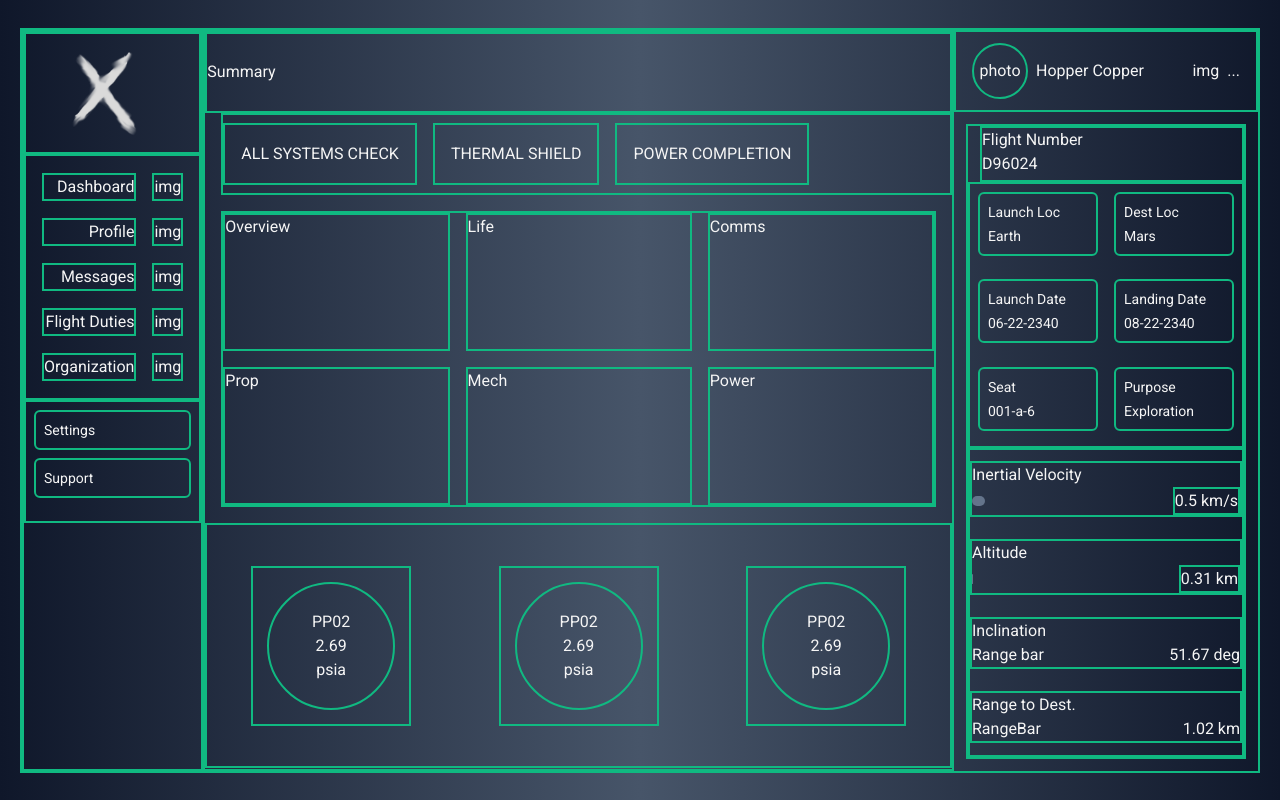
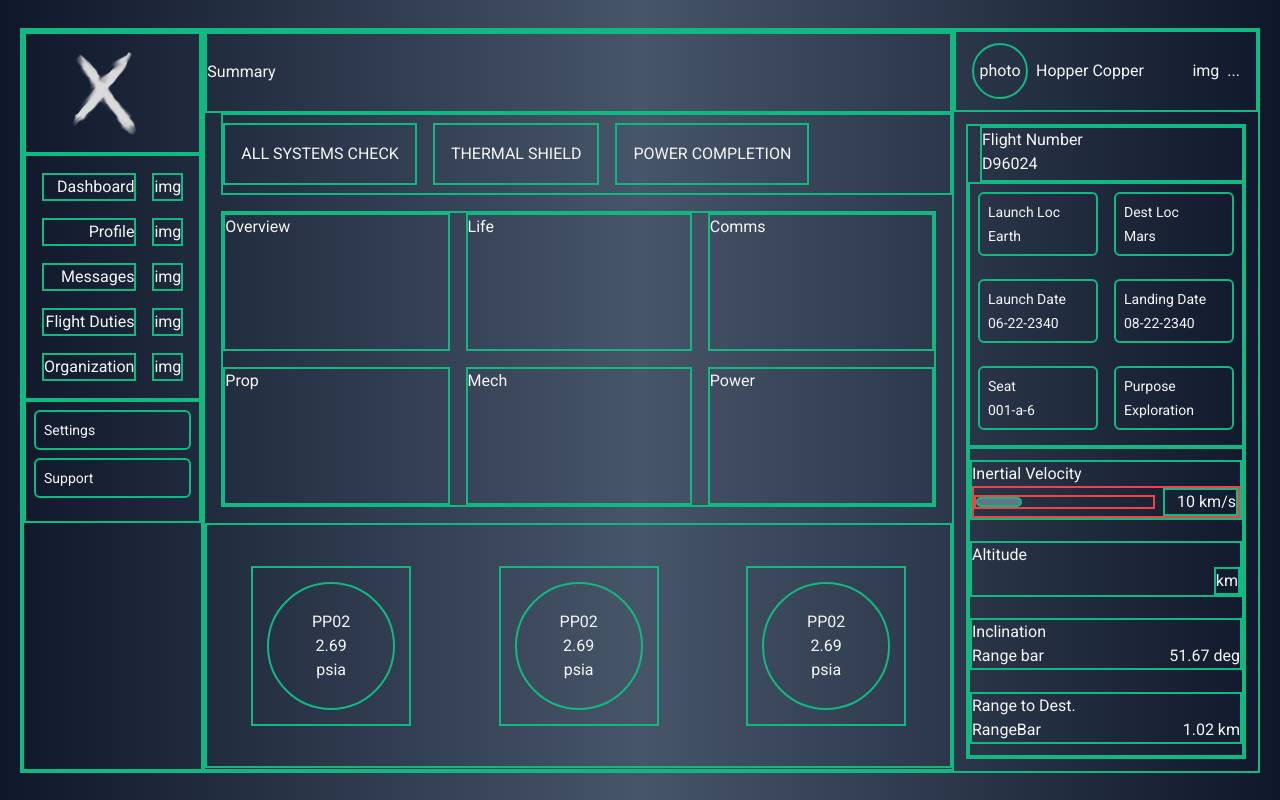
Before and after one commit to kb-git-hub/admin-dashboard, a website: page src/index.html in a window 1280 px wide. Drawn offline with nearby package versions, Linux system fonts and the light colour scheme.

Commit message:
Fixed slider 100% positioning error

```diff
--- a/src/index.html
+++ b/src/index.html
@@ -182,23 +182,22 @@ bg-gradient-to-r from-slate-900 via-slate-600 to-slate-900
 
                     <div class="layoutBorder">
                         <div>Inertial Velocity</div>
-                        <div class="flex justify-between items-center relative ">
-                            <div id="inertialVelocity"
-                                class="  h-[10px] mr-2 bg-slate-500 rounded-md z-50 ">
+                        <div class="flex justify-between items-center border-2 border-red-500 ">
+                            <div class="border-2 border-red-500 flex-grow mr-2 flex">
+                                <div id="inertialVelocity" class=" h-[10px] bg-slate-500 rounded-md layoutBorder ">
+                                </div>
                             </div>
-                            <div id="inertialVelocityDigits"
-                            class="layoutBorder shrink-0">km/s</div>
+                            <div id="inertialVelocityDigits" class="layoutBorder shrink-0 w-[75px] flex justify-end ">
+                                km/s</div>
                         </div>
                     </div>
 
                     <div class="layoutBorder">
                         <div>Altitude</div>
                         <div class="flex justify-between items-center relative ">
-                            <div id="altitude"
-                                class="h-[10px] mr-2 bg-slate-500 rounded-md z-50 ">
+                            <div id="altitude" class="h-[10px] mr-2 bg-slate-500 rounded-md z-50 ">
                             </div>
-                            <div id="altitudeDigits"
-                            class="layoutBorder shrink-0">km</div>
+                            <div id="altitudeDigits" class="layoutBorder shrink-0">km</div>
                         </div>
                     </div>
 
--- a/src/script.js
+++ b/src/script.js
@@ -1,24 +1,57 @@
-const inertialVelocitySlider = document.querySelector('#inertialVelocity')
-const inertialVelocityText = document.querySelector('#inertialVelocityDigits')
+const velocitySlider = document.querySelector('#inertialVelocity')
+const velocityText = document.querySelector('#inertialVelocityDigits')
 
 const altitudeSlider = document.querySelector('#altitude')
 const altitudeText = document.querySelector('#altitudeDigits')
 
 
 /*
-Gauges
+Time
 */
 let
-    gaugeStart = 0,
-    gaugeElapsed = 0,
-    allGaugeMeter = 0,
-    intervalAmount = 900,
-    intervalID
+    timeStart = 0,
+    timeElapsed = 0,
+    timeCurrent = 0,
+    timeIntervalID
 
-// Intertial gauges
+
+
+/*
+Velocity
+*/
 let
-    inertialVelocity = 0,
-    inertialVelocityDigits = 0
+    velocity = 0,
+    velocityMeter = 0,
+    velocityID
+
+
+function increaseVelocity() {
+    velocityID = setInterval(updateVelocity, 1000)
+
+    function updateVelocity() {
+        velocity = timeElapsed * 5
+        console.log('velocity:', velocity);
+        // velocityMeter = velocity/1000
+        // console.log('velocity meter:', velocityMeter)
+
+
+        let variableVelocity = randomizeFlux(velocity, 1)
+        velocitySlider.style.width = variableVelocity + '%'
+        velocityText.textContent = `${capVelocityText(variableVelocity)} km/s`
+    }
+
+    function capVelocityText(velocity){
+        if (velocity < 10) return velocity.toFixed(1)
+        else return 10
+    }
+
+
+
+}
+
+
+
+
 
 function UpdateInertialVelocityDisplay(velocity) {
     let speed = (velocity / 10)
@@ -26,17 +59,35 @@ function UpdateInertialVelocityDisplay(velocity) {
     else return speed
 }
 
-//altitude gauges
-let
-    altitude = 0,
-    altitudeDigits = 0
 
-function UpdateAltitudeDisplay(allGaugeMeter) {
-    return ((allGaugeMeter / 1600)*100).toFixed(2)
+/*
+Random Fluctuation Return
+*/
+function randomizeFlux(input, variation) {
+    const
+        min = input - variation,
+        max = input + variation,
+        rand = Math.floor(Math.random() * (max - min + 1)) + min
+    return rand
 }
 
 
-//individual intervalIDS so altitude can keep going
+
+
+
+// Constant Timer
+function startTimer() {
+    timeStart = Date.now() - timeElapsed
+    timeIntervalID = setInterval(updateTimer, 1000)
+
+    function updateTimer() {
+        timeElapsed = Math.floor((Date.now() - timeStart) / 1000)
+        console.log('timeElapsed:', timeElapsed);
+    }
+
+    increaseVelocity()
+
+}
 
 
 
@@ -44,44 +95,52 @@ function UpdateAltitudeDisplay(allGaugeMeter) {
 
 
 
+startTimer()
 
-// random gauge values tied to gaugeMeter
-function randomGaugeFlux(input, variation) {
-    const min = input - variation
-    const max = input + variation
-    const rand = Math.floor(Math.random() * (max - min + 1)) + min
-    return rand
-}
+
+
+
+
+
+
+/*
+
+// Intertial gauges
+
+
+
 
 //Initialize Gauge Counter
 function gaugeEngage() {
     gaugeStart = Date.now() - gaugeElapsed
-    intervalID = setInterval(gaugeUpdate, intervalAmount)
-    let checkInterval = () => {
+    inertialID = setInterval(gaugeUpdate, inertialAmount)
+    // altitudeID = setInterval(gaugeUpdate, altitudeAmount)
+
+
+    function checkInertialInterval(){
         setInterval(() => {
-            if (allGaugeMeter >= 100) clearInterval(intervalID)
-        }, intervalAmount)
+            if (inertialGaugeMeter >= 100) clearInterval(inertialID)
+        }, inertialAmount)
     }
-    checkInterval()
+
+
+
+
+
+    checkInertialInterval()
+    checkAltitudeInterval()
 }
 
 // increase Gauges
 function gaugeUpdate() {
     gaugeElapsed = Date.now() - gaugeStart
-    allGaugeMeter = Math.floor((gaugeElapsed / intervalAmount) % 101)
+    inertialGaugeMeter = Math.floor((gaugeElapsed / inertialAmount) % 101)
+
 
     //inertialGauges
-    inertialVelocity = randomGaugeFlux(allGaugeMeter, 1)
+    inertialVelocity = randomGaugeFlux(inertialGaugeMeter, 1)
     inertialVelocitySlider.style.width = `${inertialVelocity}%`
     inertialVelocityText.textContent = `${UpdateInertialVelocityDisplay(inertialVelocity)} km/s`
 
 
-    //altitude
-    altitude = UpdateAltitudeDisplay(allGaugeMeter)
-    altitudeSlider.style.width = `${altitude}%`
-    altitudeText.textContent = `${altitude} km`
-
-    console.log("gaugeMeter:", allGaugeMeter, "velocity:", inertialVelocity)
-}
-
-gaugeEngage()
+*/
```
Also changed, not shown: dist/output.css.
